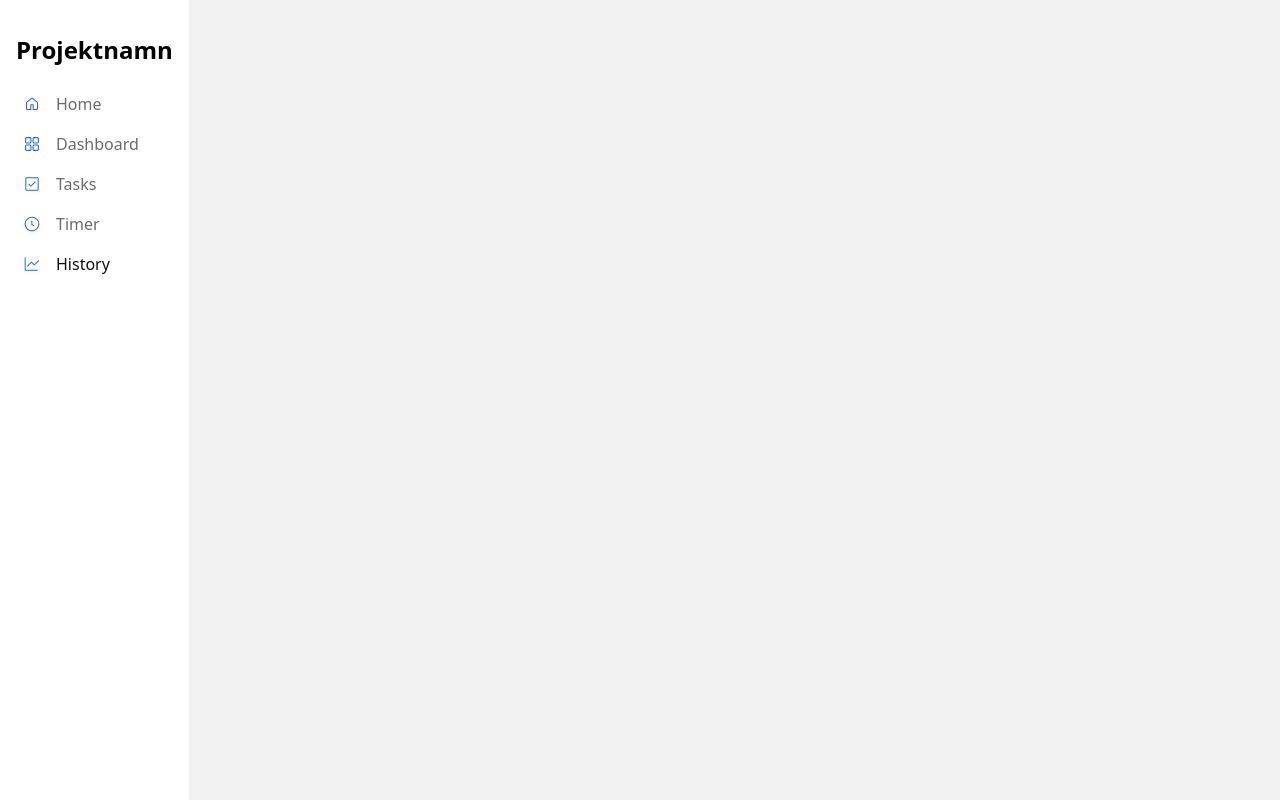
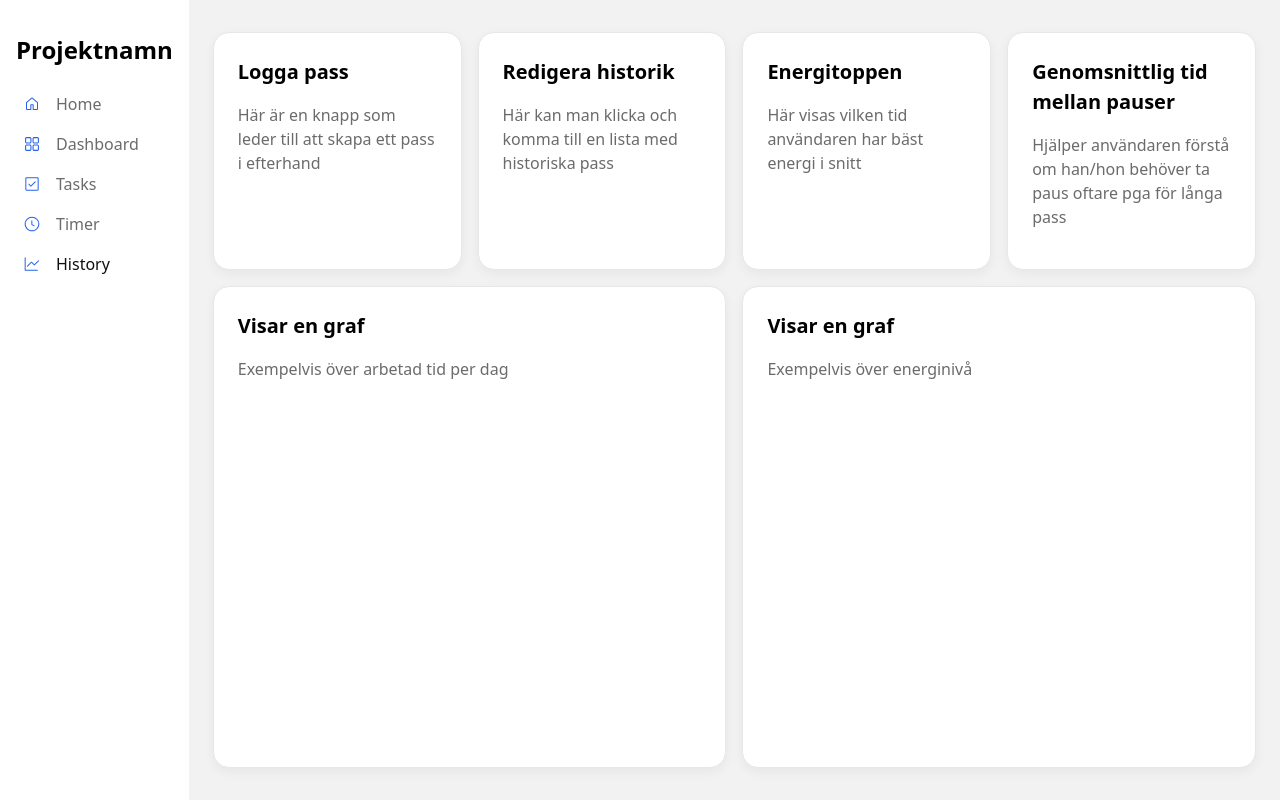
Before and after one commit to vczarnotta/kottekliv-productivity-app, a React (Vite) app: page / in a window 1280 px wide. Both pictures are taken after a click on the link "History". Built offline with nearby package versions, Linux system fonts and the light colour scheme.

Commit message:
skelett för history sidan (#38)

```diff
--- a/src/components/Cards/Cards.jsx
+++ b/src/components/Card/Card.jsx
@@ -1,4 +1,4 @@
-import './Cards.css'
+import './Card.css'
 
 /**
  * @param {string} title - Rubriken på kortet.
--- a/src/pages/Dashboard.jsx
+++ b/src/pages/Dashboard.jsx
@@ -1,5 +1,4 @@
-import Header from "../components/Header/Header"
-import Card from "../components/Cards/Cards"
+import Card from "../components/Card/Card"
 
 function Dashboard() {
   return(
--- a/src/pages/History.jsx
+++ b/src/pages/History.jsx
@@ -1,6 +1,45 @@
+import GridContainer from "../components/GridContainer/GridContainer"
+import Card from "../components/Card/Card"
+
 function History() {
   return(
     <div className="main-container">
+
+      {/* Grid med 4 kolumner */}
+      <GridContainer columns={4}>
+        <Card
+          title={"Logga pass"}
+          children={<p>Här är en knapp som leder till att skapa ett pass i efterhand</p>}
+        />
+
+        <Card
+          title={"Redigera historik"}
+          children={<p>Här kan man klicka och komma till en lista med historiska pass</p>}
+        />
+
+        <Card
+          title={"Energitoppen"}
+          children={<p>Här visas vilken tid användaren har bäst energi i snitt</p>}
+        />
+
+        <Card
+          title={"Genomsnittlig tid mellan pauser"}
+          children={<p>Hjälper användaren förstå om han/hon behöver ta paus oftare pga för långa pass</p>}
+        />
+      </GridContainer>
+
+      {/* Grid med 2 kolumner som tar upp all resterande höjd */}
+      <GridContainer columns={2} fullheight={true}>
+        <Card
+          title={"Visar en graf"}
+          children={<p>Exempelvis över arbetad tid per dag</p>}
+        />
+
+        <Card
+          title={"Visar en graf"}
+          children={<p>Exempelvis över energinivå</p>}
+        />
+      </GridContainer>
 
     </div>
   )
--- a/src/pages/Home.jsx
+++ b/src/pages/Home.jsx
@@ -1,5 +1,5 @@
 import GridContainer from "../components/GridContainer/GridContainer"
-import Card from "../components/Cards/Cards"
+import Card from "../components/Card/Card"
 
 function Home() {
   return(
@@ -18,7 +18,7 @@ function Home() {
 
           {/* span={2} gör att detta kort tar upp två kolumner i gridden */}
           <Card
-            title={<p>PEPP!!!</p>}
+            title={"PEPP!!!"}
             span={2}
           />
         </GridContainer>
```
Also changed, not shown: src/components/Card/Card.css (renamed from src/components/Cards/Cards.css).
